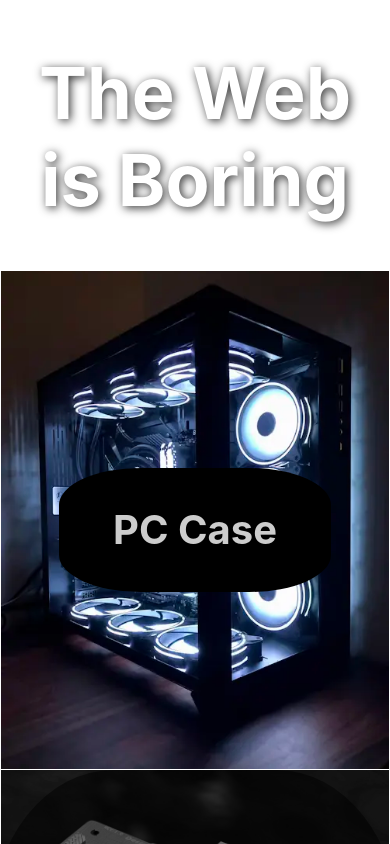
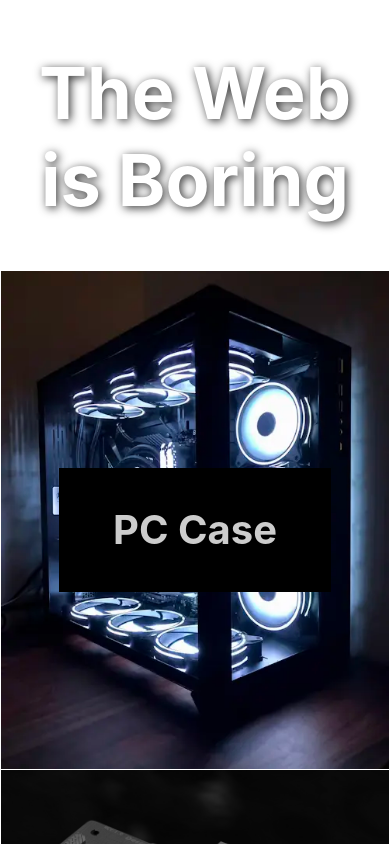
Before and after one commit to DZNpepper/WebIsBoring, a React (Create React App) app in the folder webisboring/: page /main-page in a window 390 px wide. Shown: the top 844 px of the page. Built offline with nearby package versions, Linux system fonts and the light colour scheme.

Commit message:
Movbile overlay update

```diff
--- a/webisboring/src/components/MainPage/MainPage.scss
+++ b/webisboring/src/components/MainPage/MainPage.scss
@@ -71,7 +71,6 @@ $gray: #808080; // Gray color
     // Adjust width for smaller screens
     @media (max-width: 768px) {
       width: 62%; // Reduce width for smaller screens
-      border-radius: 30%;
       height: 20%;
     }
   }
```
